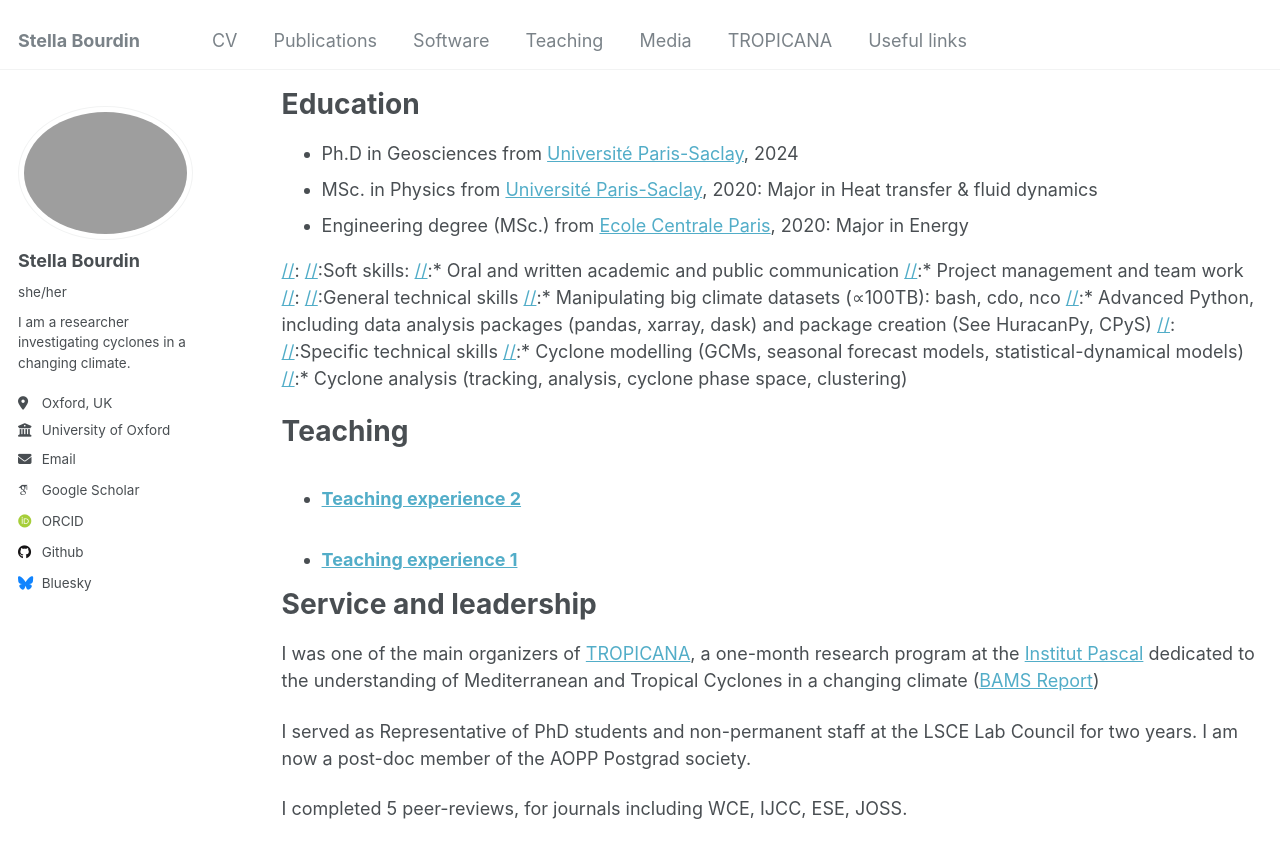
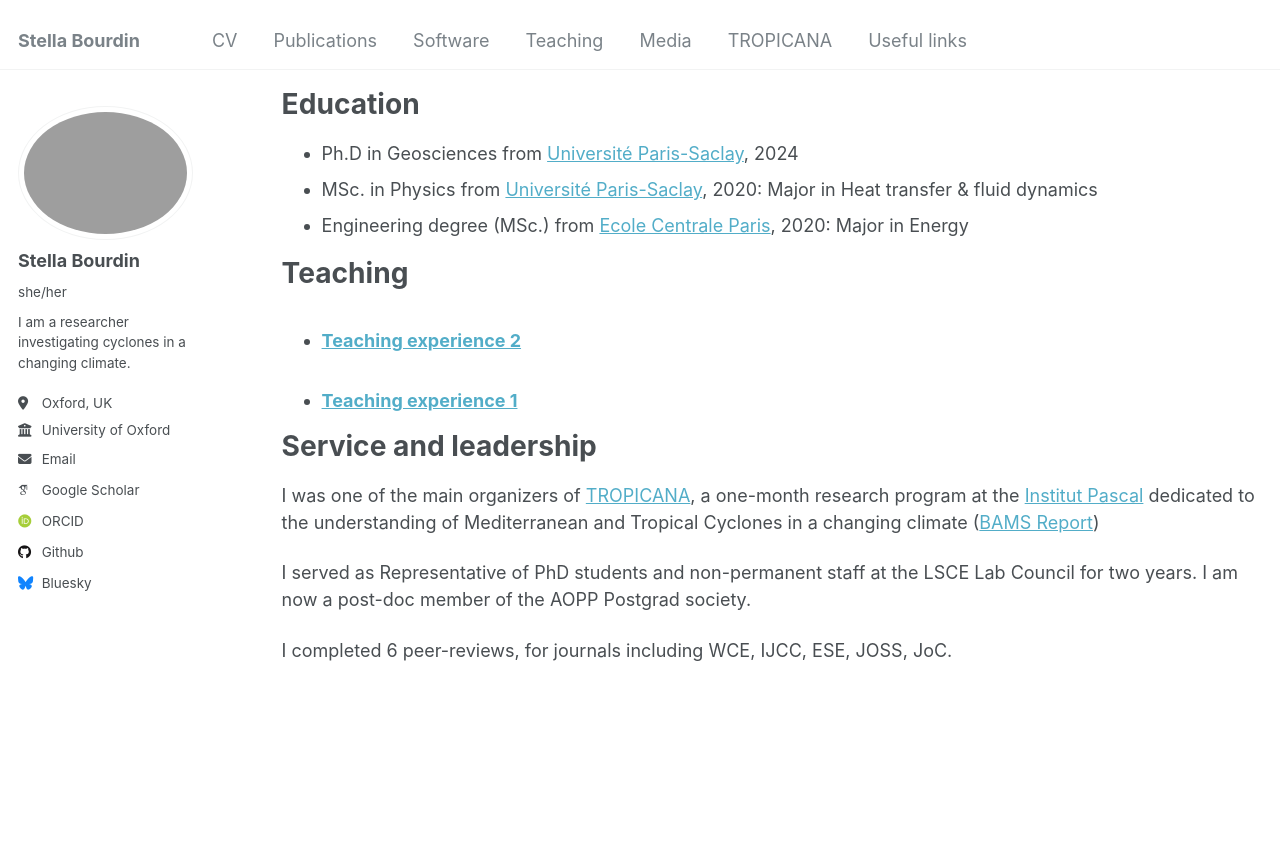
Before and after one commit to stella-bourdin/stella-bourdin.github.io, a Jekyll site: the page built from _pages/cv.md, in a window 1280 px wide and 900 px high, scrolled down 985 px. Shown: the top 858 px of the window. Built offline with Jekyll 4.4.1, drawn with Linux system fonts in a browser that asks for light colours; some web fonts are replaced.

Commit message:
Update cv.md

```diff
--- a/_pages/cv.md
+++ b/_pages/cv.md
@@ -42,29 +42,6 @@ Education
 * MSc. in Physics from [Université Paris-Saclay](https://www.universite-paris-saclay.fr/), 2020: Major in Heat transfer & fluid dynamics
 * Engineering degree (MSc.) from [Ecole Centrale Paris](https://www.centralesupelec.fr/), 2020: Major in Energy
 
-[//]:Funding
-[//]:======
-[//]:* ICOCYCLONES 2: IPSL research grant (Principal Investigator)
-[//]:  * 8.500€
-[//]:  * Funding for travels and materials for my PhD thesis
-[//]:* [TROPICANA](TODO): Institut Pascal 1-month research program (Co-organizer)
-[//]:  * About 100.000€
-
-[//]:Skills
-[//]:======
-[//]:
-[//]:Soft skills:
-[//]:* Oral and written academic and public communication
-[//]:* Project management and team work
-[//]:
-[//]:General technical skills
-[//]:* Manipulating big climate datasets (∝100TB): bash, cdo, nco
-[//]:* Advanced Python, including data analysis packages (pandas, xarray, dask) and package creation (See HuracanPy, CPyS)
-[//]:
-[//]:Specific technical skills
-[//]:* Cyclone modelling (GCMs, seasonal forecast models, statistical-dynamical models)
-[//]:* Cyclone analysis (tracking, analysis, cyclone phase space, clustering)
-
 Teaching
 ======
   <ul>{% for post in site.teaching reversed %}
@@ -77,8 +54,4 @@ I was one of the main organizers of [TROPICANA](https://indico.ijclab.in2p3.fr/e
 
 I served as Representative of PhD students and non-permanent staff at the LSCE Lab Council for two years. I am now a post-doc member of the AOPP Postgrad society.
 
-I completed 5 peer-reviews, for journals including WCE, IJCC, ESE, JOSS.
-
-[//]:Media
-[//]:======
-[//]: # TODO: Do something similar to publications and talks
+I completed 6 peer-reviews, for journals including WCE, IJCC, ESE, JOSS, JoC.
```
